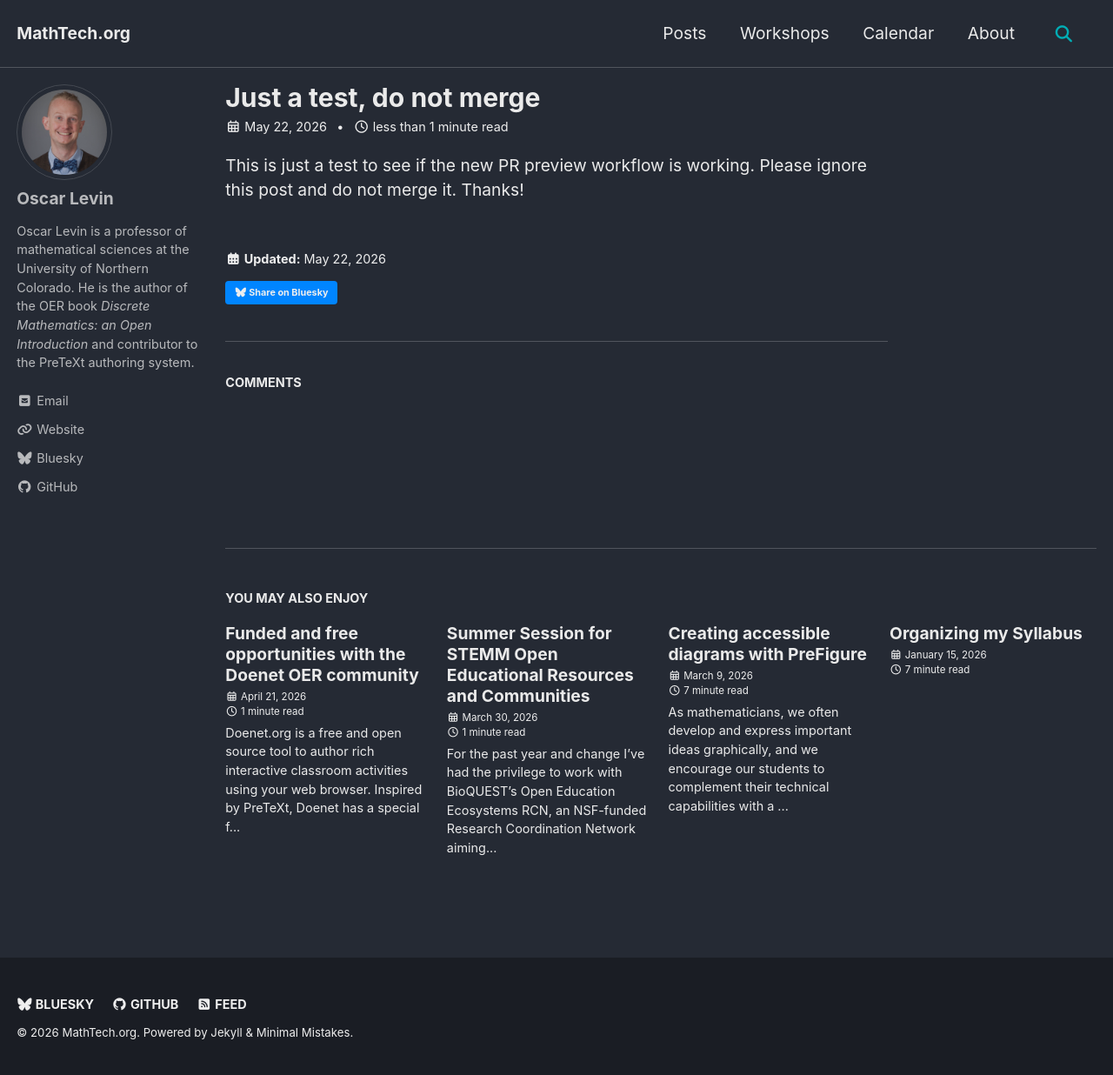
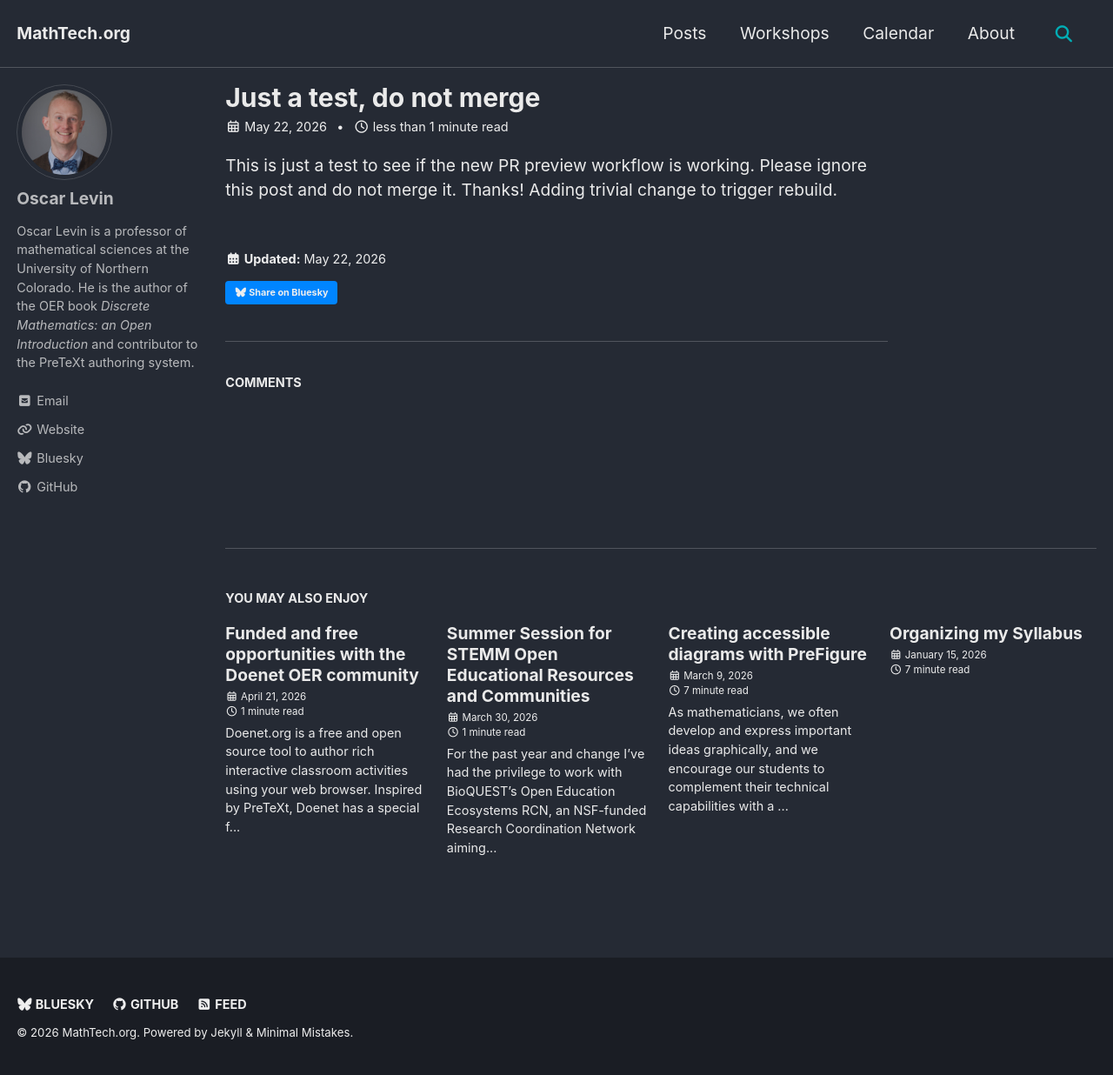
Before and after one commit to mathtechorg/mathtechorg.github.io, a Jekyll site: the page built from _posts/2026-05-22-test-post.md, in a window 1280 px wide. Shown: the whole page at 87% size. Built offline with Jekyll 4.4.1, drawn with Linux system fonts in a browser that asks for light colours; cached includes are drawn as plain includes; comment, search, counter and statistics services are not loaded.

Commit message:
Apply suggestion from @oscarlevin

```diff
--- a/_posts/2026-05-22-test-post.md
+++ b/_posts/2026-05-22-test-post.md
@@ -4,4 +4,4 @@ author: Oscar Levin
 comments: true
 ---
 
-This is just a test to see if the new PR preview workflow is working.  Please ignore this post and do not merge it.  Thanks!
+This is just a test to see if the new PR preview workflow is working.  Please ignore this post and do not merge it.  Thanks!  Adding trivial change to trigger rebuild.
```
